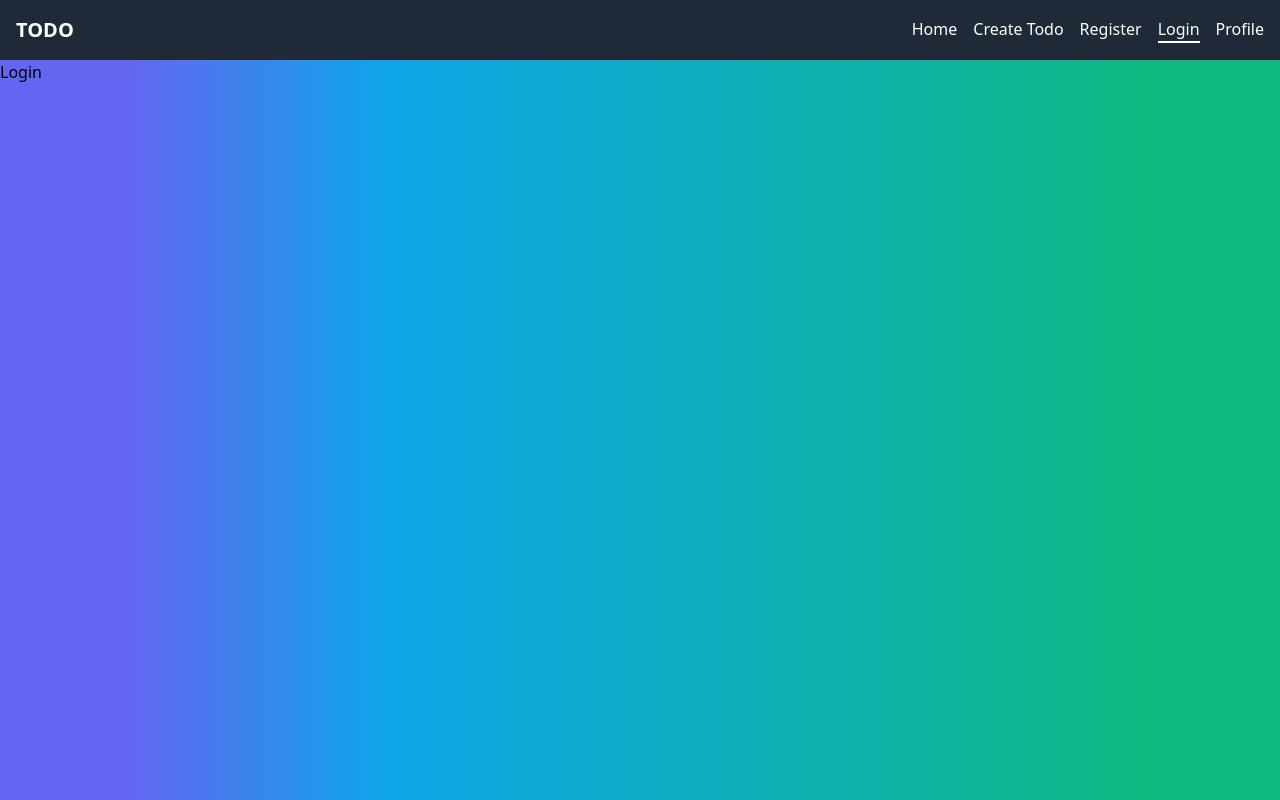
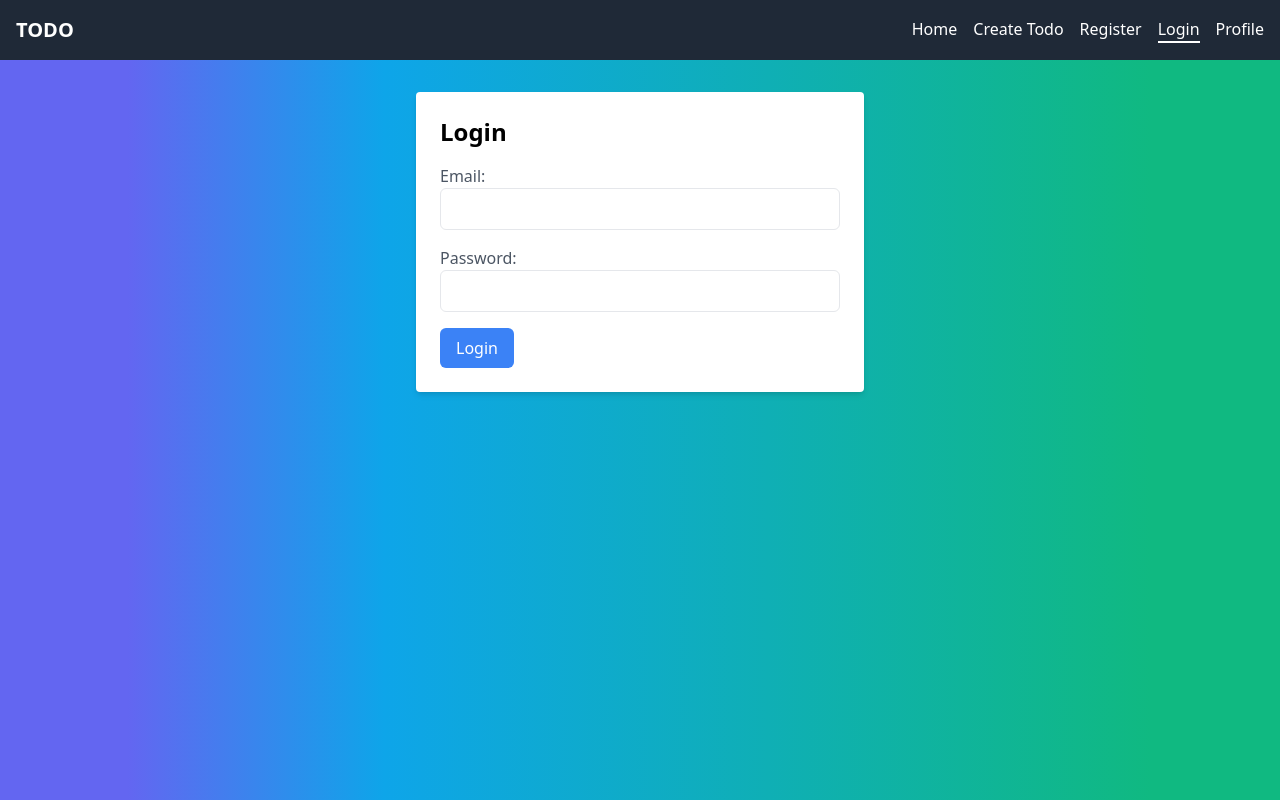
Before and after one commit to mahmud-bhuiyan/sji-todo-frontend, a React (Create React App) app: page /user/login in a window 1280 px wide. Built offline with nearby package versions, Linux system fonts and the light colour scheme.

Commit message:
login form created using react form

```diff
--- a/src/pages/Login.jsx
+++ b/src/pages/Login.jsx
@@ -1,7 +1,66 @@
 import React from "react";
+import { useForm } from "react-hook-form";
 
-function Login() {
-  return <div>Login</div>;
-}
+const Login = () => {
+  const {
+    register,
+    handleSubmit,
+    formState: { errors },
+  } = useForm();
+
+  const onSubmit = (data) => {
+    console.log(data);
+  };
+
+  return (
+    <div className="max-w-md mx-auto mt-8 p-6 bg-white rounded shadow-md">
+      <h2 className="text-2xl font-semibold mb-4">Login</h2>
+      <form onSubmit={handleSubmit(onSubmit)}>
+        <div className="mb-4">
+          <label className="block text-gray-600">Email:</label>
+          <input
+            type="email"
+            className="w-full px-4 py-2 border rounded-md focus:outline-none focus:border-blue-500"
+            {...register("email", {
+              required: "Email is required",
+              pattern: {
+                value: /^[A-Z0-9._%+-]+@[A-Z0-9.-]+\.[A-Z]{2,4}$/i,
+                message: "Invalid email address",
+              },
+            })}
+          />
+          {errors.email && (
+            <span className="text-red-500">{errors.email.message}</span>
+          )}
+        </div>
+
+        <div className="mb-4">
+          <label className="block text-gray-600">Password:</label>
+          <input
+            type="password"
+            className="w-full px-4 py-2 border rounded-md focus:outline-none focus:border-blue-500"
+            {...register("password", {
+              required: "Password is required",
+              minLength: {
+                value: 6,
+                message: "Password must be at least 6 characters",
+              },
+            })}
+          />
+          {errors.password && (
+            <span className="text-red-500">{errors.password.message}</span>
+          )}
+        </div>
+
+        <button
+          type="submit"
+          className="bg-blue-500 text-white px-4 py-2 rounded-md hover:bg-blue-600 focus:outline-none focus:shadow-outline-blue active:bg-blue-800"
+        >
+          Login
+        </button>
+      </form>
+    </div>
+  );
+};
 
 export default Login;
```
